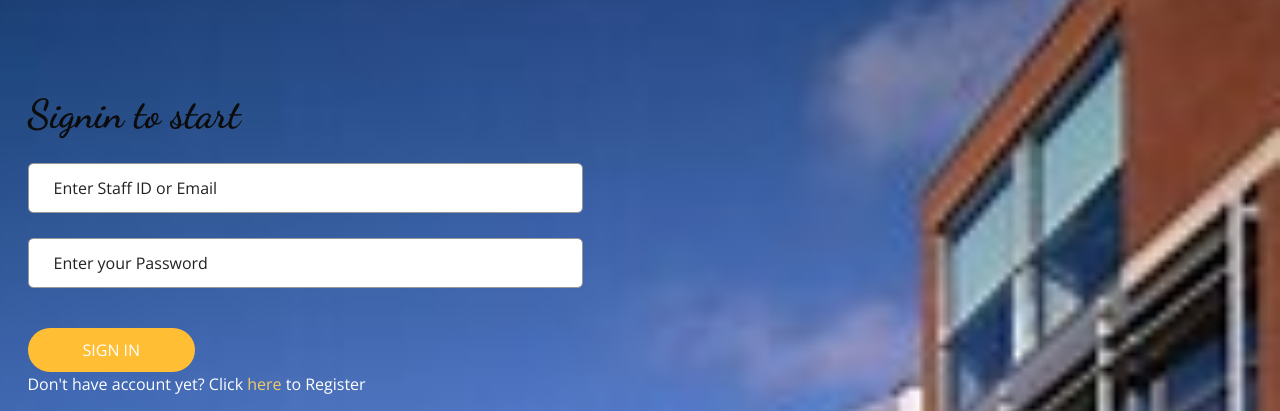
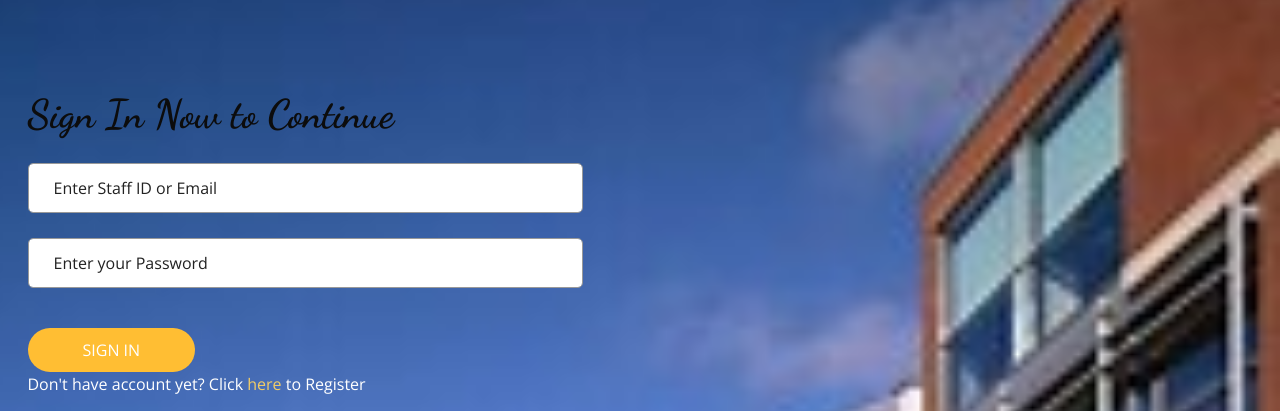
Before and after one commit to AWSAMPLIFYPROJECT/aws4amplifytest, a PHP site: page /cicd/channel/signin.php in a window 1280 px wide. Shown: the part 161-572 px from the top of the page. Run offline with PHP 8.4, Linux system fonts and the light colour scheme; data that the repository does not hold is empty.

Commit message:
Update signin.php

```diff
--- a/cicd/channel/signin.php
+++ b/cicd/channel/signin.php
@@ -112,7 +112,7 @@ try {
     <div class="container">
       <div class="heading_container">
         <h2>
-            Signin to start
+            Sign In Now to Continue
         </h2>
       </div>
       <div class="row">
```
